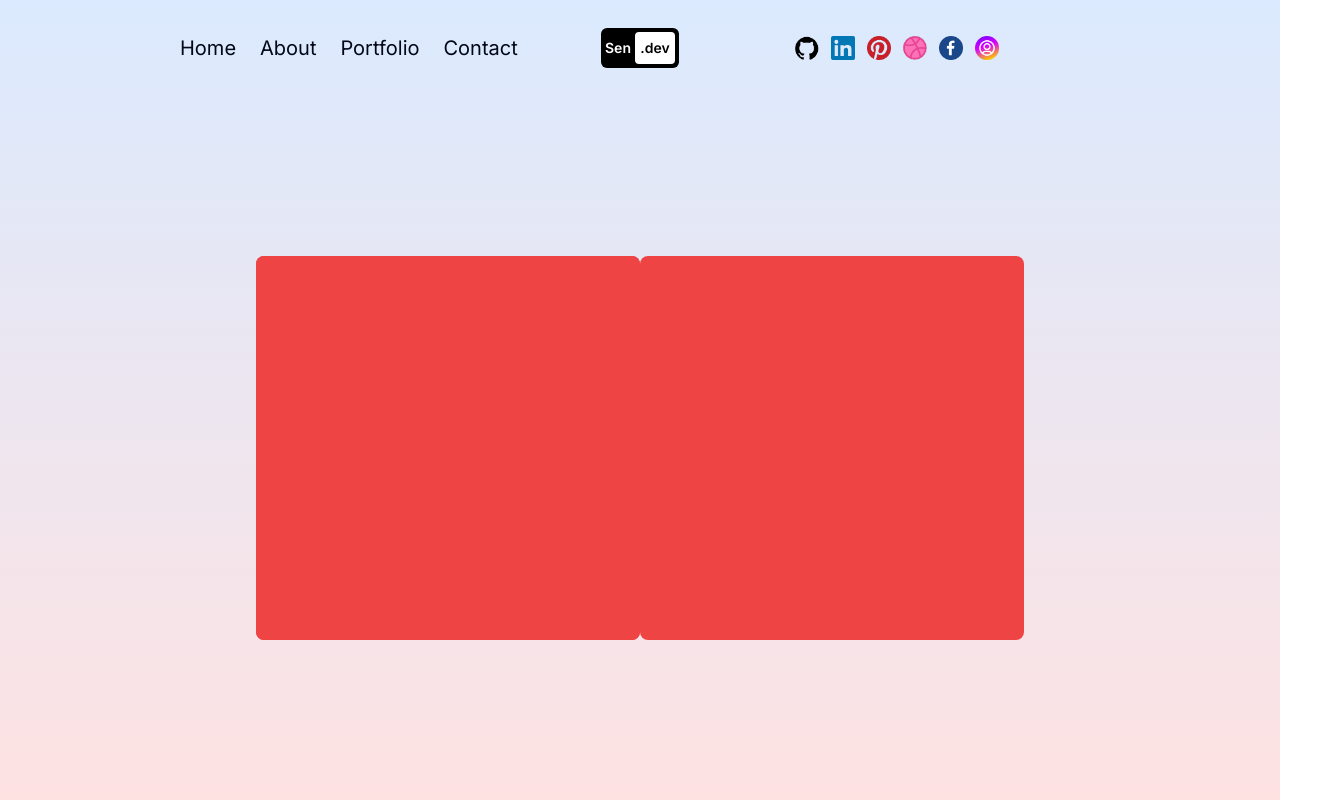
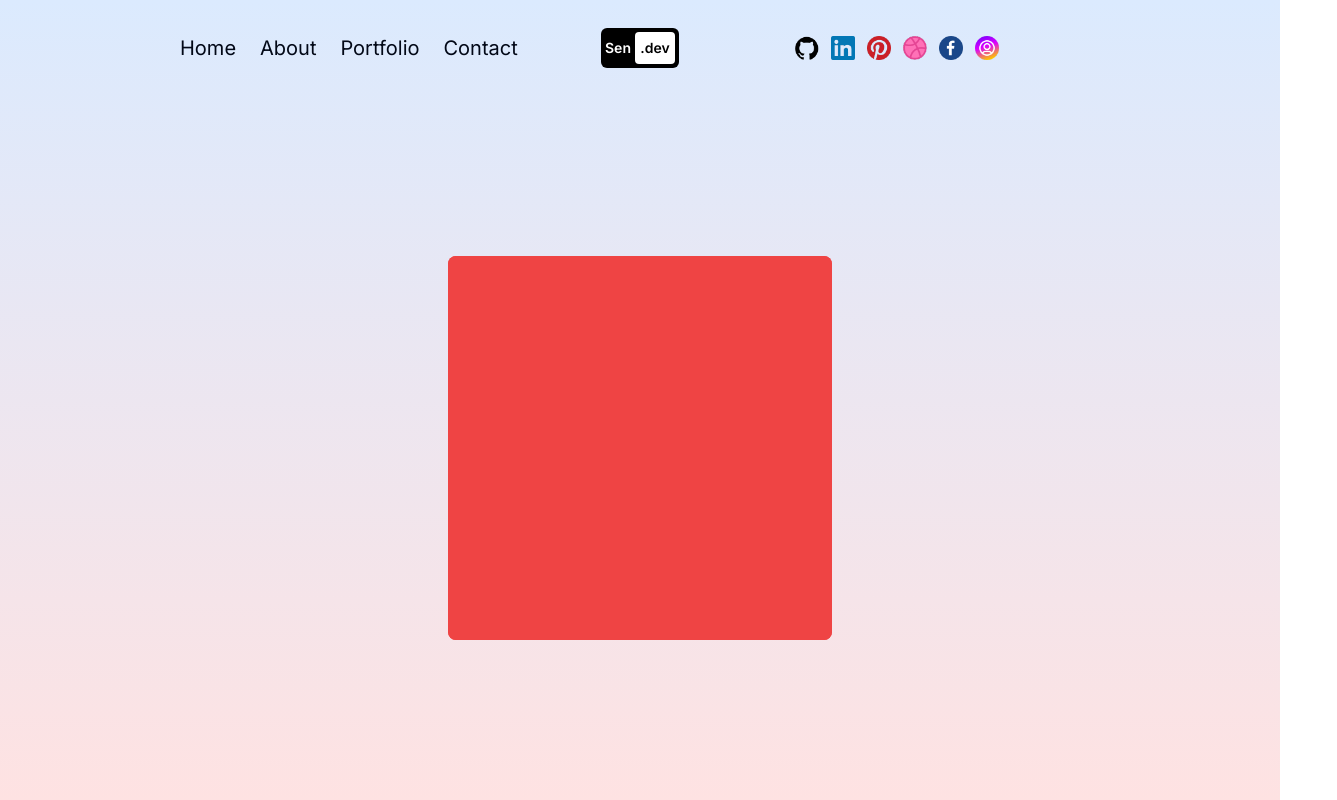
Before and after one commit to Isur-Sen9828/Isur-Sen98, a Next.js app: page /testanimations in a window 1280 px wide. Shown: the whole page, 1337 px wide, since content can reach past the window. Built offline with nearby package versions, Linux system fonts and the light colour scheme.

Commit message:
feat: anim

```diff
--- a/src/app/testanimations/page.jsx
+++ b/src/app/testanimations/page.jsx
@@ -24,11 +24,7 @@ const TestPage = () => {
         animate={{x:-192, opacity:100}}
         transition={{duration:2}}
         ></motion.div>
-        <motion.div className="w-96 h-96 bg-red-500 rounded-lg "
-        initial={{x:+700, opacity:0}}
-        animate={{x:-192, opacity:100}}
-        transition={{duration:2}}
-        ></motion.div>
+
     </div>
   )
 }
```
